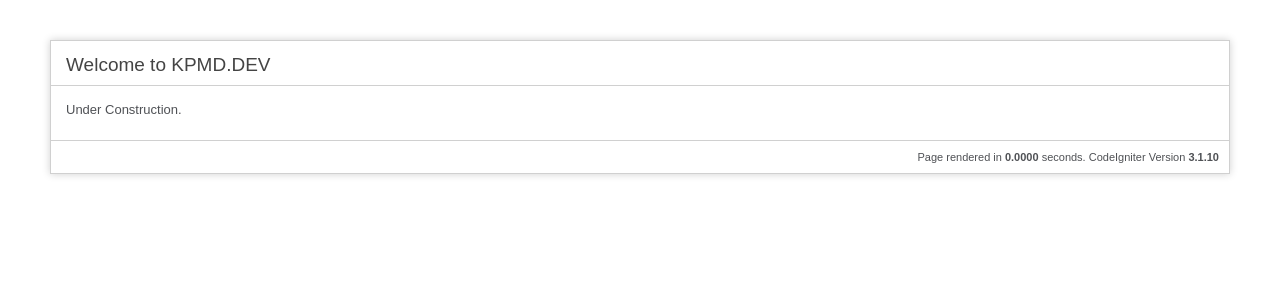
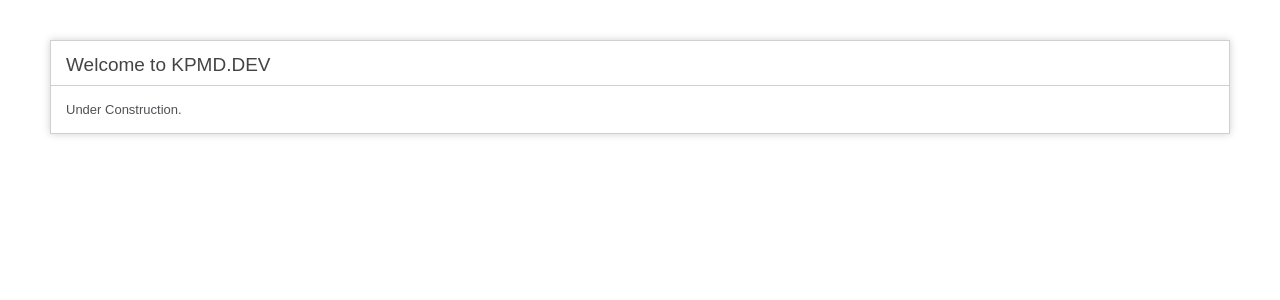
Before and after one commit to K-McDonnell/kpmd.dev, a CodeIgniter app: page /database/ in a window 1280 px wide. Shown: the top 300 px of the page. Run offline with CodeIgniter, Linux system fonts and the light colour scheme.

Commit message:
removed render time footer

```diff
--- a/application/views/welcome_message.php
+++ b/application/views/welcome_message.php
@@ -69,12 +69,9 @@ defined('BASEPATH') OR exit('No direct script access allowed');
 
 <div id="container">
 	<h1>Welcome to KPMD.DEV</h1>
-
 	<div id="body">
 		<p>Under Construction.</p>
 	</div>
-
-	<p class="footer">Page rendered in <strong>{elapsed_time}</strong> seconds. <?php echo  (ENVIRONMENT === 'development') ?  'CodeIgniter Version <strong>' . CI_VERSION . '</strong>' : '' ?></p>
 </div>
 
 </body>
```
